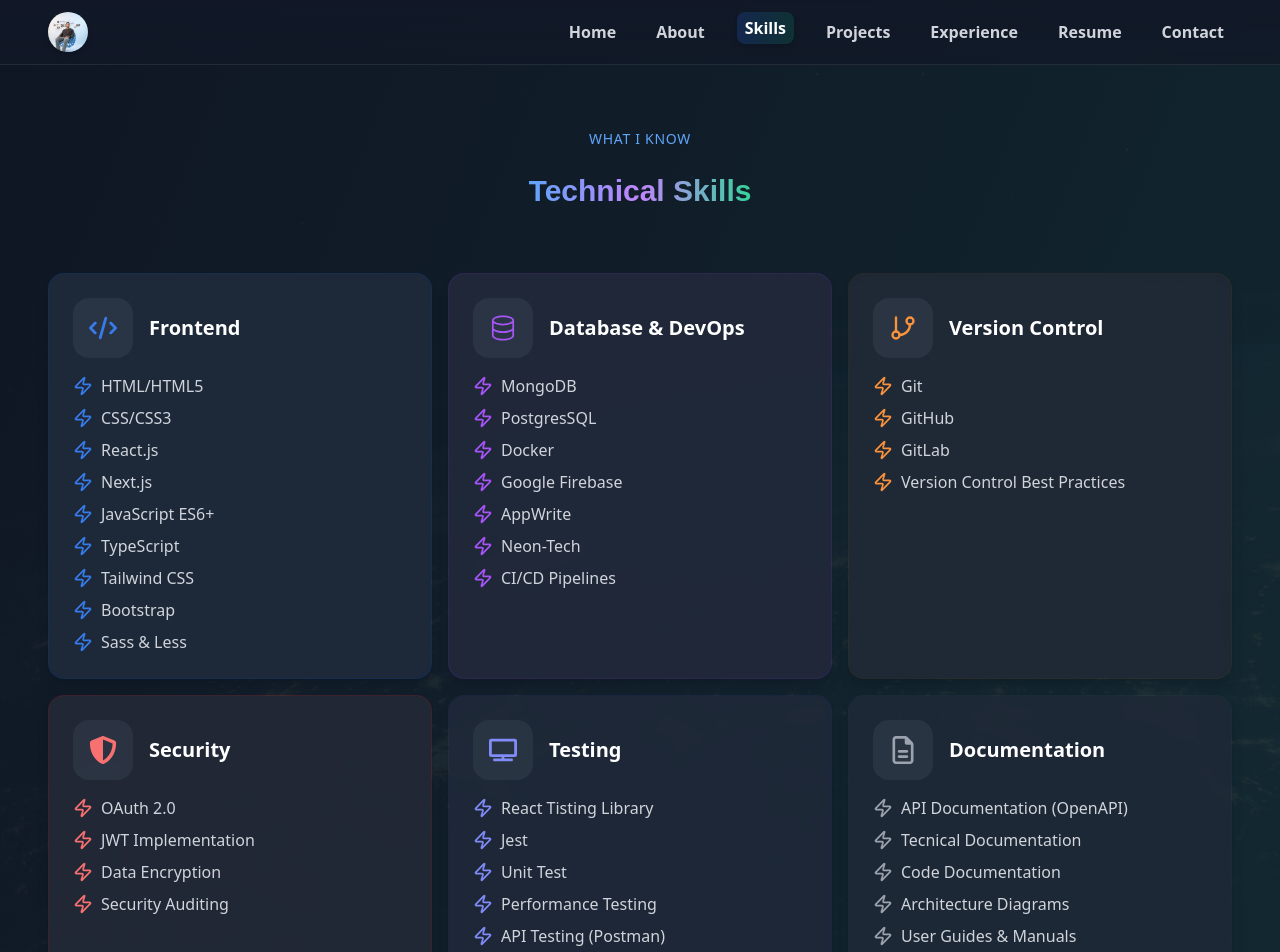
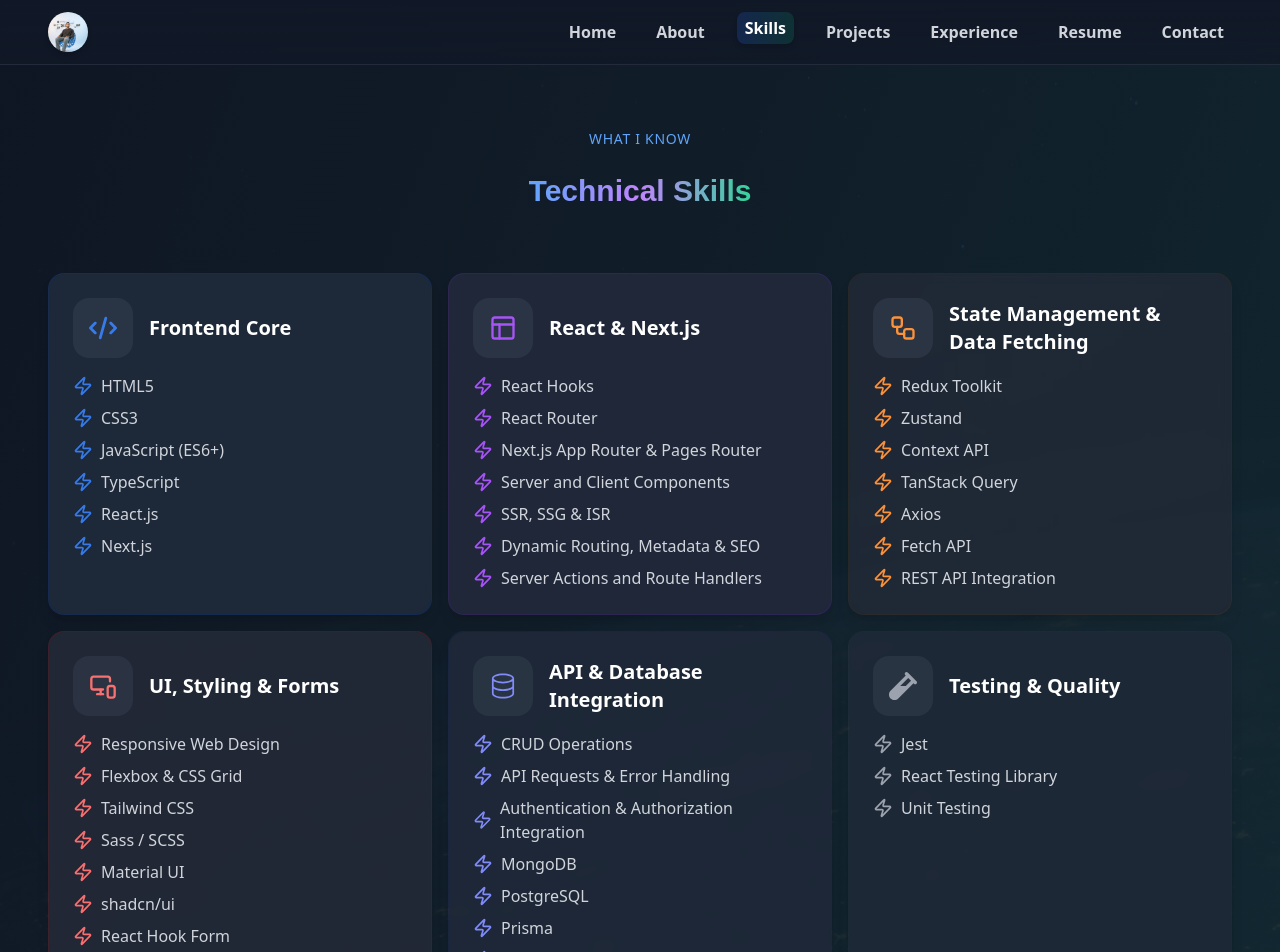
Before and after one commit to ElsayedRapaa/New-Portfolio, a React (Vite) app: page /skills in a window 1280 px wide. Shown: the top 952 px of the page. Built offline with nearby package versions, Linux system fonts and the light colour scheme.

Commit message:
Update portfolio content and correct professional information

```diff
--- a/src/data/skills.ts
+++ b/src/data/skills.ts
@@ -1,100 +1,124 @@
-import { FaCode, FaRegFileLines } from "react-icons/fa6";
+import { FaCode, FaRegFileLines, FaVial } from "react-icons/fa6";
 import { GoDatabase } from "react-icons/go";
-import { LuGitBranch } from "react-icons/lu";
-import { FaShieldAlt } from "react-icons/fa";
-import { FaTv } from "react-icons/fa";
+import { LuGitBranch, LuMonitorSmartphone, LuPanelsTopLeft, LuWorkflow } from "react-icons/lu";
 
 export const skills = [
   {
     id: 1,
     mainIcon: FaCode,
-    title: "Frontend",
+    title: "Frontend Core",
     skills: [
-      "HTML/HTML5",
-      "CSS/CSS3",
+      "HTML5",
+      "CSS3",
+      "JavaScript (ES6+)",
+      "TypeScript",
       "React.js",
-      "Next.js",
-      "JavaScript ES6+",
-      "TypeScript",
-      "Tailwind CSS",
-      "Bootstrap",
-      "Sass & Less",
+      "Next.js"
     ],
     color: "#387BE8",
     bgGradient: "bg-gradient-to-br from-blue-500/20 to-blue-600/20",
-    animation: "animate-card-one",
+    animation: "animate-card-one"
   },
   {
     id: 2,
-    mainIcon: GoDatabase,
-    title: "Database & DevOps",
+    mainIcon: LuPanelsTopLeft,
+    title: "React & Next.js",
     skills: [
-      "MongoDB",
-      "PostgresSQL",
-      "Docker",
-      "Google Firebase",
-      "AppWrite",
-      "Neon-Tech",
-      "CI/CD Pipelines",
+      "React Hooks",
+      "React Router",
+      "Next.js App Router & Pages Router",
+      "Server and Client Components",
+      "SSR, SSG & ISR",
+      "Dynamic Routing, Metadata & SEO",
+      "Server Actions and Route Handlers"
     ],
     color: "#A855F7",
     bgGradient: "bg-gradient-to-br from-purple-500/20 to-purple-600/20",
-    animation: "animate-card-two",
+    animation: "animate-card-two"
   },
   {
     id: 3,
-    mainIcon: LuGitBranch,
-    title: "Version Control",
-    skills: ["Git", "GitHub", "GitLab", "Version Control Best Practices"],
+    mainIcon: LuWorkflow,
+    title: "State Management & Data Fetching",
+    skills: [
+      "Redux Toolkit",
+      "Zustand",
+      "Context API",
+      "TanStack Query",
+      "Axios",
+      "Fetch API",
+      "REST API Integration"
+    ],
     color: "#FB923C",
     bgGradient: "bg-gradient-to-br from-orange-500/10 to-orange-600/10",
-    animation: "animate-card-three",
+    animation: "animate-card-three"
   },
   {
     id: 4,
-    mainIcon: FaShieldAlt,
-    title: "Security",
+    mainIcon: LuMonitorSmartphone,
+    title: "UI, Styling & Forms",
     skills: [
-      "OAuth 2.0",
-      "JWT Implementation",
-      "Data Encryption",
-      "Security Auditing",
+      "Responsive Web Design",
+      "Flexbox & CSS Grid",
+      "Tailwind CSS",
+      "Sass / SCSS",
+      "Material UI",
+      "shadcn/ui",
+      "React Hook Form",
+      "Formik & Zod",
+      "File and Image Upload Interfaces"
     ],
     color: "#F87171",
     bgGradient: "bg-gradient-to-br from-red-500/20 to-red-600/20",
-    animation: "animate-card-four",
+    animation: "animate-card-four"
   },
   {
     id: 5,
-    mainIcon: FaTv,
-    title: "Testing",
+    mainIcon: GoDatabase,
+    title: "API & Database Integration",
     skills: [
-      "React Tisting Library",
-      "Jest",
-      "Unit Test",
-      "Performance Testing",
-      "API Testing (Postman)",
-      "Automated Testing CI/CD",
+      "CRUD Operations",
+      "API Requests & Error Handling",
+      "Authentication & Authorization Integration",
+      "MongoDB",
+      "PostgreSQL",
+      "Prisma",
+      "Supabase",
+      "Firebase",
+      "Appwrite",
+      "Neon"
     ],
     color: "#818CF8",
     bgGradient: "bg-gradient-to-br from-indigo-500/10 to-indigo-600/10",
-    animation: "animate-card-five",
+    animation: "animate-card-five"
   },
   {
     id: 6,
-    mainIcon: FaRegFileLines,
-    title: "Documentation",
+    mainIcon: FaVial,
+    title: "Testing & Quality",
     skills: [
-      "API Documentation (OpenAPI)",
-      "Tecnical Documentation",
-      "Code Documentation",
-      "Architecture Diagrams",
-      "User Guides & Manuals",
-      "Project Documentation",
-      "Knowledge Base Management",
+      "Jest",
+      "React Testing Library",
+      "Unit Testing"
     ],
     color: "#9CA3AF",
     bgGradient: "bg-gradient-to-br from-gray-500/10 to-gray-600/10",
-    animation: "animate-card-six",
+    animation: "animate-card-six"
   },
+  {
+    id: 7,
+    mainIcon: LuGitBranch,
+    title: "Tools & Workflow",
+    skills: [
+      "Git & GitHub",
+      "Git Branching, Merging & Conflict Resolution",
+      "Vercel",
+      "Netlify",
+      "Figma-to-Code Implementation",
+      "ChatGPT, GitHub Copilot & Google Gemini"
+    ],
+    color: "#34D399",
+    bgGradient: "bg-gradient-to-br from-emerald-500/10 to-emerald-600/10",
+    animation: "animate-card-six"
+  }
 ];
```
